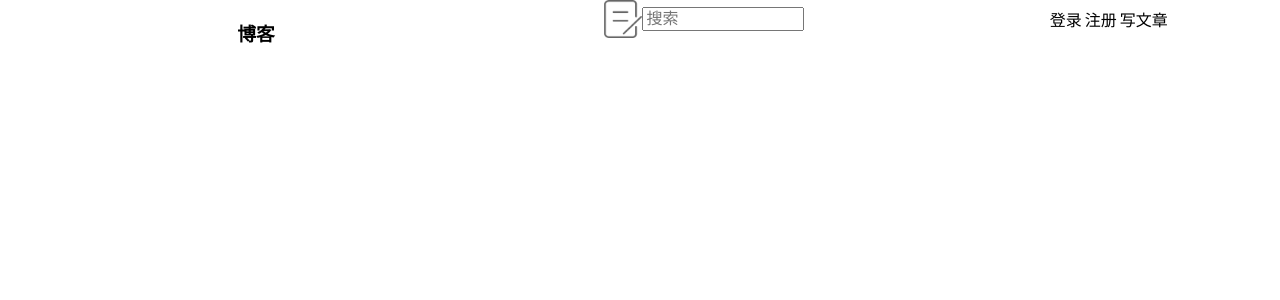
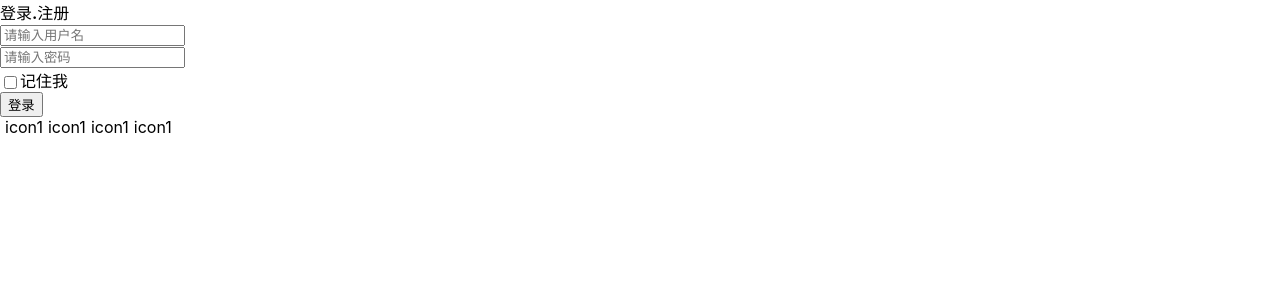
Before and after one commit to Vvegetables/web_blog, a React (Create React App) app in the folder front-app/: page /sign_in in a window 1280 px wide. Shown: the top 300 px of the page. Built offline with nearby package versions, Linux system fonts and the light colour scheme.

Commit message:
login-view

```diff
--- a/front-app/src/App.js
+++ b/front-app/src/App.js
@@ -1,7 +1,6 @@
 import React, { Component } from 'react';
 import './static/css/style.css';
-import BlogApp from './containers/BlogApp'
-import BlogRouter from './containers/BlogRouters';
+import {BlogRouter} from './containers/BlogRouters';
 
 class App extends Component {
 
--- a/front-app/src/containers/BlogRouters.js
+++ b/front-app/src/containers/BlogRouters.js
@@ -1,10 +1,12 @@
 import React from "react";
 import BlogApp from "./BlogApp"
-import {BrowserRouter as Router,Route} from "react-router-dom";
+import {BrowserRouter as Router,Route,Redirect} from "react-router-dom";
 import BlogDetail from "./BlogDetail";
 import HeaderComponent from "./Header";
 import { Provider } from 'react-redux'
 import { createStore } from 'redux'
+import LoginApp from "./LoginApp";
+import Redirection from "./Redirection";
 
 const panelReducer = (state,action) => {
     if (!state) return {
@@ -30,16 +32,31 @@ const panelReducer = (state,action) => {
   }
 
   const store = createStore(panelReducer)
-const BlogRouter = () => (
+
+
+  const BlogRouter = () => (
     <Router>
         <Provider store={store}>
             <div>
-                <Route path="/" component={HeaderComponent} />
-                <Route path="/" exact component={BlogApp} />
+
+                {/* <Redirect exact from="/"  to="/blog"/> */}
+                <Route path="/" exact component={Redirection}></Route>
+                <Route path="/blog" component={HeaderComponent} />
+                <Route path="/blog" exact component={BlogApp} />
                 <Route path="/detail/:blogId" component={BlogDetail} />
+                <Route path="/sign_in" exact component={LoginRoute}/>
+
             </div>
         </Provider>
     </Router>
 )
 
-export default BlogRouter
+const LoginRoute = () => (
+    <Router>
+        <div>
+            <Route path="/sign_in" exact component={LoginApp}/>
+        </div>
+    </Router>
+)
+
+export {BlogRouter}
--- /dev/null
+++ b/front-app/src/containers/LoginApp.js
@@ -0,0 +1,17 @@
+import React,{Component} from 'react';
+import LoginHeader from './LoginHeader';
+import LoginBody from './LoginBody';
+import LoginBottom from './LoginBottom';
+
+export default class LoginApp extends Component{
+
+    render(){
+        return(
+            <div className="login-frame">
+                <LoginHeader/>
+                <LoginBody/>
+                <LoginBottom/>
+            </div>
+        )
+    }
+}
--- /dev/null
+++ b/front-app/src/containers/LoginBody.js
@@ -0,0 +1,24 @@
+import React,{Component} from 'react';
+
+
+export default class LoginBody extends Component{
+
+    render(){
+        return (
+            <div>
+                <div>
+                    <input type="text" placeholder="请输入用户名" />
+                </div>
+                <div>
+                    <input type="password" placeholder="请输入密码" />
+                </div>
+                <div>
+                    <input type="checkbox" value="记住密码"/><span>记住我</span>
+                </div>
+                <div>
+                    <input type="button" value="登录" />
+                </div>
+            </div>
+        )
+    }
+}
--- /dev/null
+++ b/front-app/src/containers/LoginBottom.js
@@ -0,0 +1,18 @@
+import React,{Component} from 'react';
+
+
+export default class LoginBottom extends Component{
+
+    render(){
+        return (
+            <div className="login-bottom">
+                <ul>
+                    <li>icon1</li>
+                    <li>icon1</li>
+                    <li>icon1</li>
+                    <li>icon1</li>
+                </ul>
+            </div>
+        )
+    }
+}
--- /dev/null
+++ b/front-app/src/containers/LoginHeader.js
@@ -0,0 +1,15 @@
+import React,{Component} from 'react';
+
+
+export default class LoginHeader extends Component{
+
+    render(){
+        return (
+            <div>
+                <a>登录</a>
+                <b>.</b>
+                <a>注册</a>
+            </div>
+        )
+    }
+}
--- /dev/null
+++ b/front-app/src/containers/Redirection.js
@@ -0,0 +1,14 @@
+import React,{Component} from 'react';
+
+export default class Redirection extends Component{
+
+    componentWillMount(){
+        this.props.history.push({pathname:"/blog",query:{}})
+    }
+
+    render(){
+        return(
+            <div></div>
+        )
+    }
+}
--- a/front-app/src/containers/header.js
+++ b/front-app/src/containers/header.js
@@ -35,7 +35,7 @@ export default class HeaderComponent extends Component {
                 </div>
                 <div className="blog-header-container-right">
                     <img src="/icon/blog-header.png" className="header-icon" />
-                    <span>登录</span><span>注册</span><span>写文章</span>
+                    <Link to="/sign_in"><span>登录</span></Link><span>注册</span><span>写文章</span>
                 </div>
             </div>
         )
--- a/front-app/src/static/css/style.css
+++ b/front-app/src/static/css/style.css
@@ -95,3 +95,15 @@
     text-decoration: underline;
     color : gray;
 }
+
+.login-bottom ul{
+    list-style : none;
+    padding: 0;
+    margin: 0;
+}
+
+.login-bottom li{
+    float : left;
+    list-style : none;
+    padding-left: 5px;
+}
```
